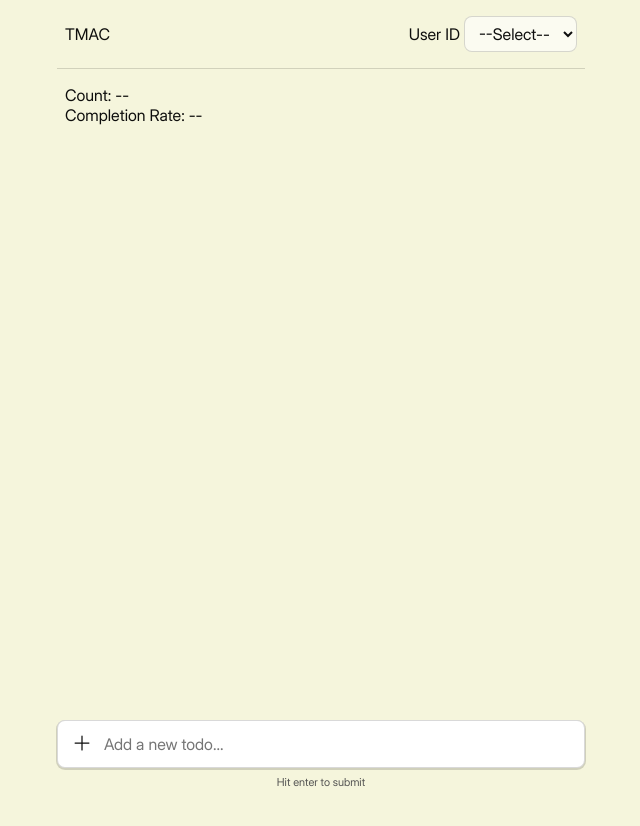
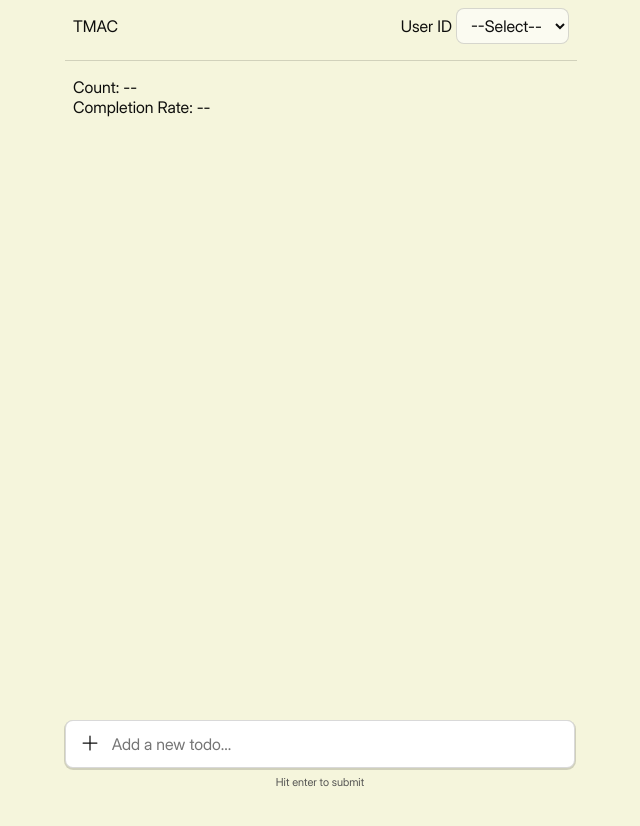
Before and after one commit to jdboachie/tmac-js, a plain HTML site: page index.html in a window 1280 px wide. Shown: the whole page, without its empty margins (319-959 px from the left). Drawn offline with Linux system fonts and the light colour scheme; no server answers.

Commit message:
fix: update css

```diff
--- a/styles.css
+++ b/styles.css
@@ -42,6 +42,7 @@ body {
     flex-direction: column;
     justify-content: space-between;
     max-width: 528px;
+    padding: 0 8px;
     margin: auto;
 }
 
@@ -98,7 +99,7 @@ main {
     gap: 8px;
     padding: 8px 10px;
     margin-bottom: 32px;
-    width: 528px;
+    width: 510px;
     background-color: var(--background);
     border: 1px solid var(--border);
     border-radius: var(--radius);
```
